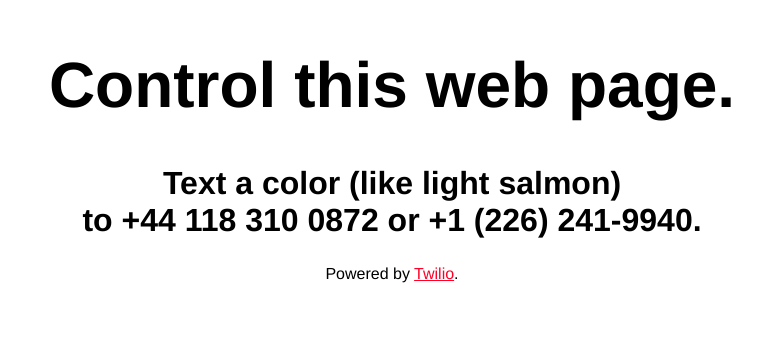
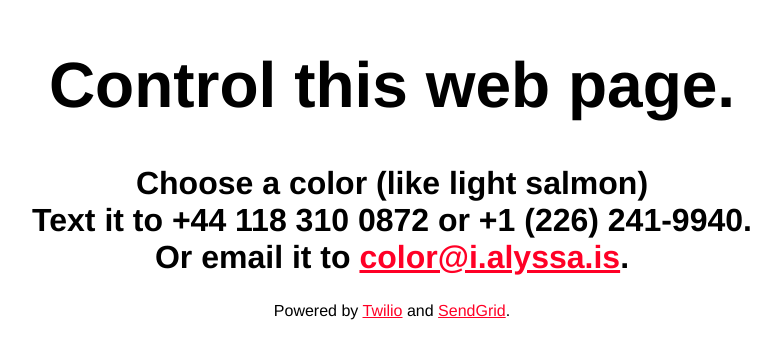
Before and after one commit to alyssais/twilio-color, a website: page public/index.html in a window 1280 px wide. Shown: the part 163-522 px from the top of the page, without its empty margins (248-1029 px from the left). Drawn offline with nearby package versions, Linux system fonts and the light colour scheme; no server answers.

Commit message:
Added SendGrid

```diff
--- a/public/index.html
+++ b/public/index.html
@@ -10,8 +10,10 @@
     <div class="text-container">
     <div class="text">
       <h1>Control this web page.</h1>
-      <h2>Text a color (like <span id="example"></span>)<br>to +44 118 310 0872 or +1 (226) 241-9940.</h2>
-      <p>Powered by <a href="https://www.twilio.com">Twilio</a>.</p>
+      <h2>Choose a color (like <span id="example"></span>)<br>
+      Text it to +44 118 310 0872 or +1 (226) 241-9940.<br>
+      Or email it to <a href="mailto:color@i.alyssa.is">color@i.alyssa.is</a>.</h2>
+      <p>Powered by <a href="https://www.twilio.com">Twilio</a> and <a href="https://www.sendgrid.com">SendGrid</a>.</p>
     </div>
     </div>
 
```
Also changed, not shown: server.js (+7 -9 lines).
